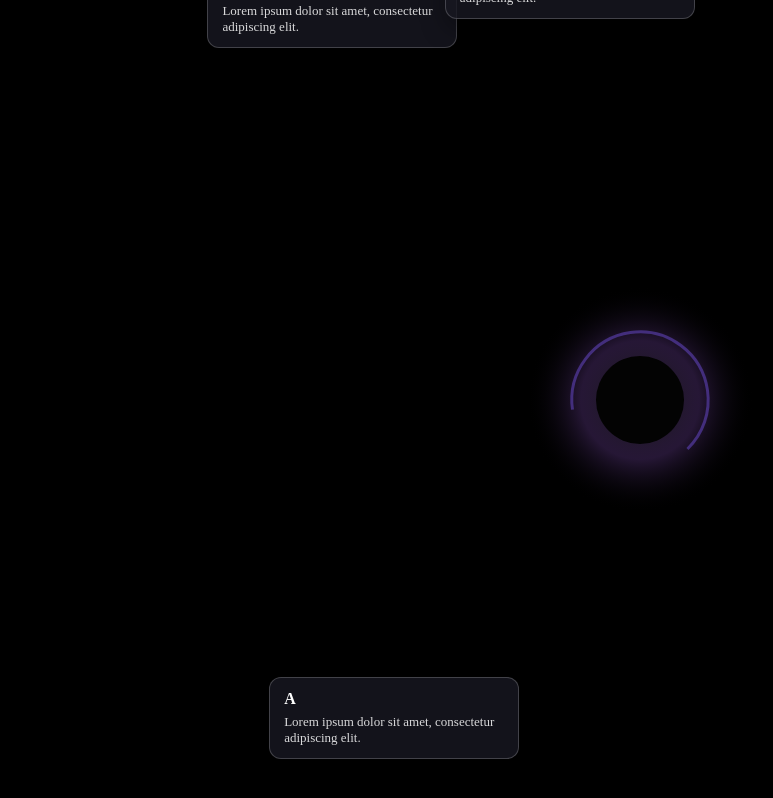
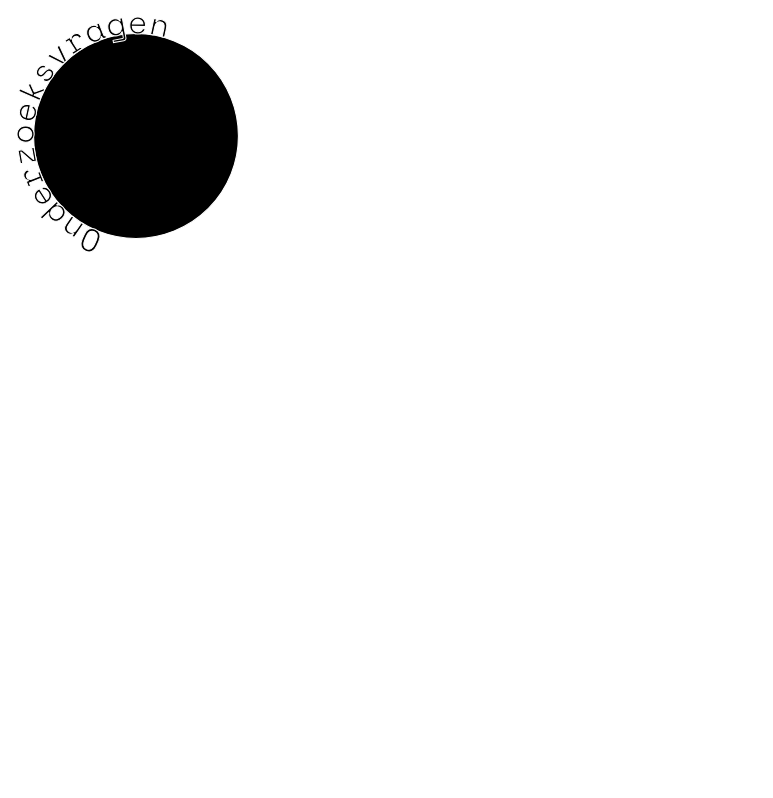
Before and after one commit to miel775/Hackathon, a SvelteKit app: page / in a window 1280 px wide. Shown: the whole page, without its empty margins (0-773 px from the left). Built offline with nearby package versions, Linux system fonts and the light colour scheme.

Commit message:
build: component blackhole
this is my animated blackhole component, should connect with the cards later

#5

```diff
--- a/package.json
+++ b/package.json
@@ -15,5 +15,8 @@
 		"@sveltejs/vite-plugin-svelte": "^6.2.4",
 		"svelte": "^5.51.0",
 		"vite": "^7.3.1"
+	},
+	"dependencies": {
+		"gsap": "^3.14.2"
 	}
 }
--- /dev/null
+++ b/src/lib/components/blackhole.svelte
@@ -0,0 +1,50 @@
+<script>
+    import gsap from 'gsap';
+    import { onMount } from 'svelte';
+
+    let textElement;
+
+    onMount(() => {
+        gsap.to(textElement, {
+            rotation: 360,
+            svgOrigin: "125 125",
+            duration: 10,
+            ease: "none",
+            repeat: -1
+        });
+    });
+</script>
+
+<a href="/easteregg">
+    <svg id="blackhole" data-name="Layer 1" xmlns="http://www.w3.org/2000/svg" viewBox="0 0 250 250">
+    <path id="circle-path"
+            d="M 25, 125 a 100,100 0 1,1 200,0 a 100,100 0 1,1 -200,0"
+            fill="none" />
+
+    <circle cx="125" cy="125" r="100" class="ring-outline" />
+
+    <text class="orbit-text" bind:this={textElement}>
+        <textPath href="#circle-path" startOffset="5%">
+            Onderzoeksvragen
+        </textPath>
+    </text>
+    </svg>
+</a>
+
+<style>
+    #blackhole {
+        stroke: #fff;
+        stroke-miterlimit: 10;
+        font-family: "Space Mono", monospace;
+        display: block;
+        overflow: visible;
+        width: 256px;
+        box-shadow: 0 0 50px 30px var(--secondary-color);
+        border-radius: 50%;
+    }
+
+    .orbit-text {
+        font-size: 32px;
+    }
+
+</style>
--- a/src/routes/+page.svelte
+++ b/src/routes/+page.svelte
@@ -1,5 +1,6 @@
 <script lang="ts">
-  import BlackHoleInfoPage from "$lib/components/BlackHoleInfoPage.svelte";
+  import BlackHole from "$lib/components/blackhole.svelte";
+
   import "$lib/styles/home.css";
 
   let { data } = $props();
@@ -15,4 +16,4 @@
   />
 </svelte:head>
 
-<BlackHoleInfoPage cardConfigs={data.cards} />
+<BlackHole />
```
Also changed, not shown: src/lib/components/blakchole.svelte (deleted), 1 other file (tests, documents, lock files or other folders).
